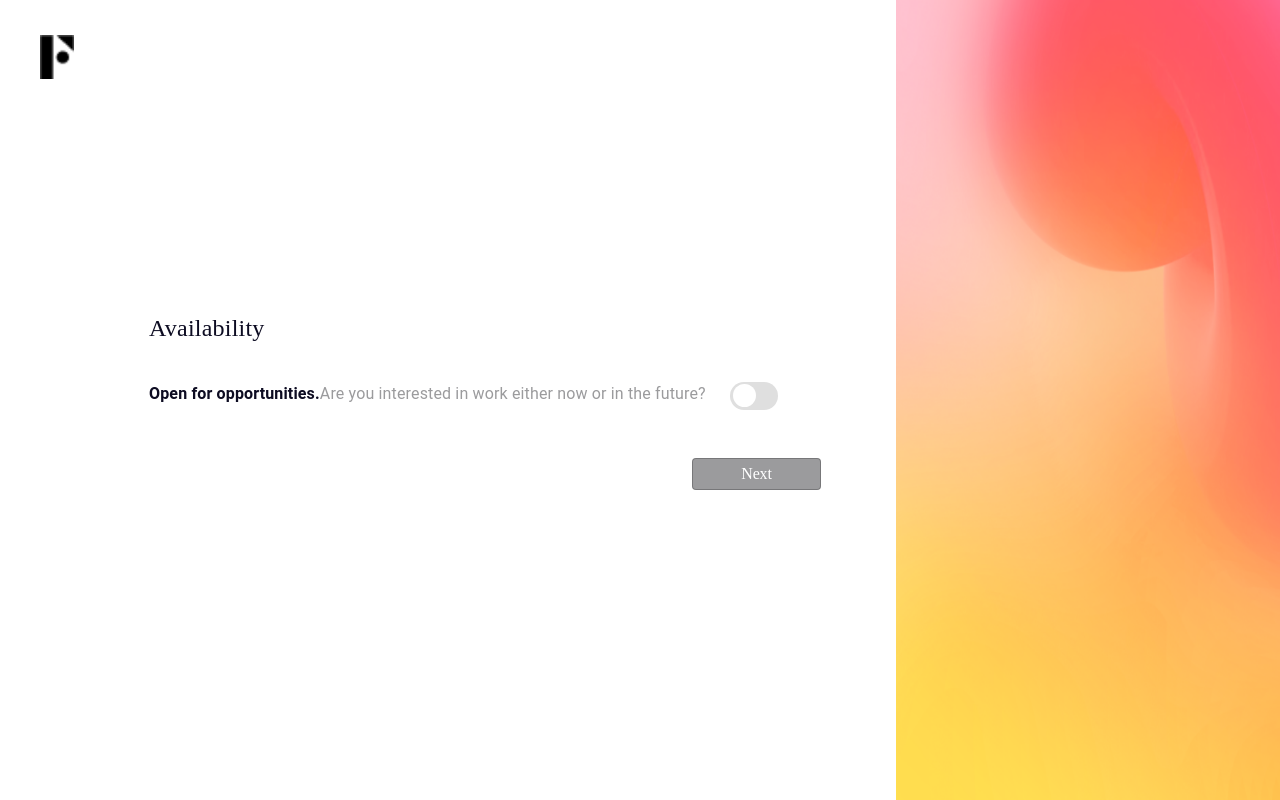
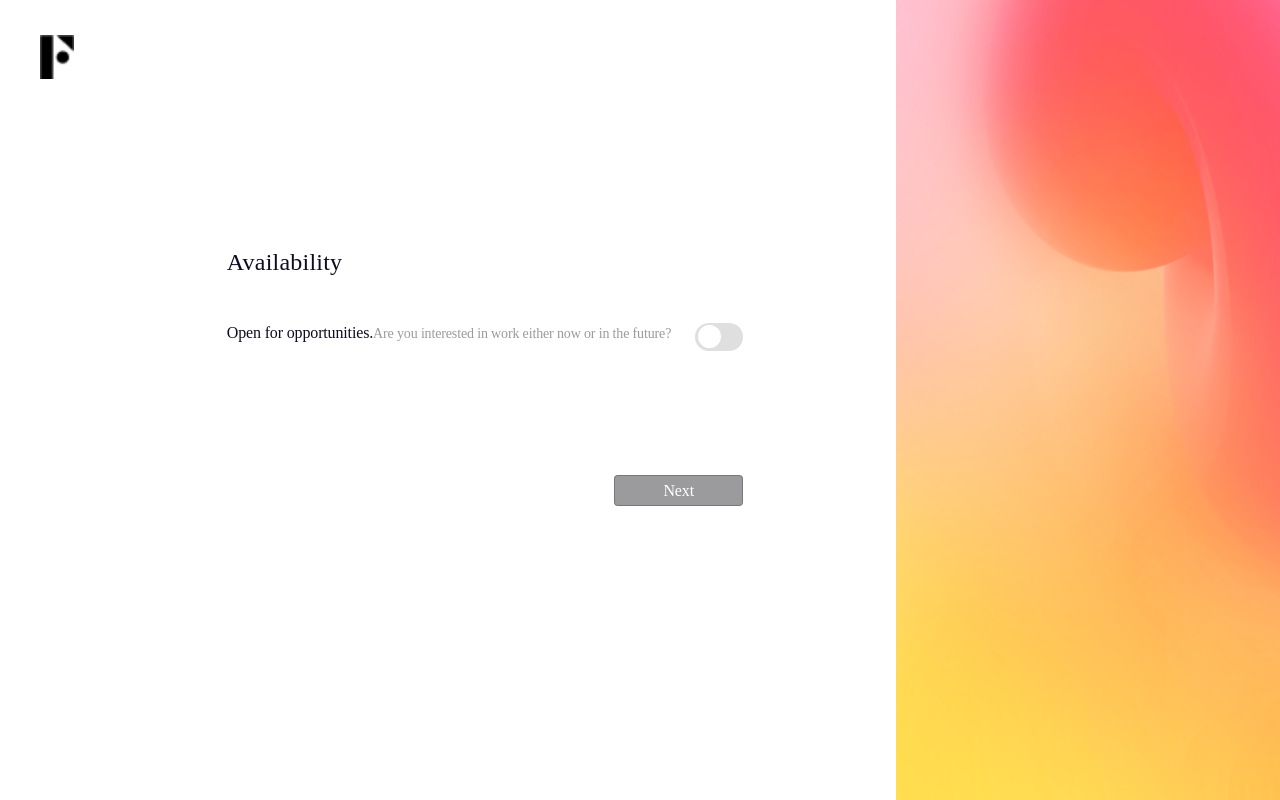
Before and after one commit to sunil2798/BuilderDesign, a React (Create React App) app: page /signupformik in a window 1280 px wide. Built offline with nearby package versions, Linux system fonts and the light colour scheme.

Commit message:
availibility section done

```diff
--- a/src/component/DragAndDrop.jsx
+++ b/src/component/DragAndDrop.jsx
@@ -99,9 +99,9 @@ export default class DragAndDrop extends Component {
         <TextField
           id="file-upload"
           type="file"
+          accept="image/*, .png, .jpeg"
           style={{ display: "none" }}
           onChange={this.onFileChange}
-          accept="image/*"
         />
         <label htmlFor="file-upload">
           <Box
--- a/src/component/vishal/SignUpFormik.jsx
+++ b/src/component/vishal/SignUpFormik.jsx
@@ -44,9 +44,9 @@ export default class SignUpFormik extends Component {
           <div
             style={{
               // width: "360px", // use this for SignUp,ForgotPass,PasswordSuccess
-               width: "672px",  // use this width for AboutMe
+              maxWidth: "672px",  // use this width for AboutMe
               gap: "8px",
-              flexShrink: "0",
+              flexShrink: "1",
             }}
           >
             {/* change component structure start */}
--- a/src/component/vishal/editProfile.css
+++ b/src/component/vishal/editProfile.css
@@ -3,7 +3,7 @@
   /* width: 547px !important; */
 }
 
-.MuiSelect-root.MuiSelect-select.MuiSelect-selectMenu.MuiSelect-outlined.MuiInputBase-input.MuiOutlinedInput-input{
+.MuiSelect-root.MuiSelect-select.MuiSelect-selectMenu.MuiSelect-outlined.MuiOutlinedInput-input{
   width: 100% !important;
   align-self: center !important;
 }
--- a/src/component/vishal/signupScreenComponent/Availability.jsx
+++ b/src/component/vishal/signupScreenComponent/Availability.jsx
@@ -1,5 +1,6 @@
 import React, { Component } from "react";
 import { Box, Button, TextField, Typography } from "@material-ui/core";
+import AddIcon from "@material-ui/icons/Add";
 import "./availability.css";
 import "react-phone-input-2/lib/style.css";
 import { Formik } from "formik";
@@ -33,6 +34,14 @@ export default class Availability extends Component {
       checked: !this.state.checked,
     });
   };
+  componentDidMount() {
+    // const dateControl = document.querySelector('input[type="date"]');
+    // dateControl.value = "2";
+    // console.log(dateControl.value);
+    // console.log(dateControl.valueAsNumber);
+    // document.querySelector('input[type="date"]').innerHTML = "";
+    // document.querySelector('input[type="date"]').value.replace("yyyy/mm/dd", "");
+  }
 
   render() {
     return (
@@ -61,7 +70,7 @@ export default class Availability extends Component {
             <form autoComplete="off" onSubmit={handleSubmit}>
               <div
                 style={{
-                  maxWidth: "672px",
+                  // maxWidth: "672px",
                   display: "flex",
                   flexDirection: "column",
                 }}
@@ -72,8 +81,7 @@ export default class Availability extends Component {
                     color: "#0D0C22",
                     fontSize: "24px",
                     fontWeight: 500,
-                    fontStyle: "normal",
-                    lineHeight: "-0.15px",
+                    lineHeight: "28.96px",
                   }}
                 >
                   Availability
@@ -81,16 +89,35 @@ export default class Availability extends Component {
 
                 <Box
                   style={{
-                    maxWidth: "672px",
+                    // maxWidth: "672px",
                     display: "flex",
                     flexDirection: "column",
                     gap: "24px",
-                    marginTop: "36px",
+                    marginTop: "46px",
+                    marginBottom: "46px",
                   }}
                 >
                   <Box style={{ display: "flex", gap: "24px" }}>
-                    <Typography style={{ color: "#9B9B9D" }}>
-                      <span style={{ fontWeight: 600, color: "#0D0C22" }}>
+                    <Typography
+                      style={{
+                        color: "#9B9B9D",
+                        fontWeight: 200,
+                        fontFamily: "Silka",
+                        fontSize: "14px",
+                        lineHeight: "16.8px",
+                        letterSpacing: "-0.15px",
+                      }}
+                    >
+                      <span
+                        style={{
+                          fontWeight: 500,
+                          color: "#0D0C22",
+                          fontFamily: "Silka",
+                          fontSize: "16px",
+                          lineHeight: "19.3px",
+                          letterSpacing: "-0.15px",
+                        }}
+                      >
                         Open for opportunities.
                       </span>
                       Are you interested in work either now or in the future?
@@ -116,7 +143,7 @@ export default class Availability extends Component {
                           lineHeight: "-0.15px",
                         }}
                       >
-                        Unavailability
+                        Unavailability :
                       </Typography>
                       <Box
                         style={{
@@ -129,28 +156,59 @@ export default class Availability extends Component {
                           paddingTop: "24px",
                         }}
                       >
-                        <Box style={{ maxWidth: "326px" }}>
+                        <Box
+                        style={{ maxWidth: "326px" }}
+                        >
                           <TextField
+                            type="date"
+                            name="date"
                             variant="outlined"
-                            style={{ height: "48px", width: "100%" }}
-                            name="firstname"
+                            // style={{ height: "48px", width: "100%" }}
+                            placeholder="Unavailable form"
                           />
                         </Box>
-                        <Box style={{ maxWidth: "326px" }}>
+                        <Box
+                        style={{ maxWidth: "326px" }}
+                        >
                           <TextField
+                            type="date"
+                            name="date"
                             variant="outlined"
-                            style={{ height: "48px", width: "100%" }}
-                            name="lastname"
+                            // style={{ height: "48px", width: "100%" }}
+                            placeholder="Unavailable form"
                           />
                         </Box>
+                      </Box>
+                      <Box
+                        style={{
+                          borderBottom: "1px solid #D9D9D9",
+                          paddingBottom: "24px",
+                          textAlign: "left",
+                        }}
+                      >
+                        <AddIcon style={{ height: "36px", width: "36px" }} />
+                      </Box>
+                      <Box>
+                        <Typography
+                          style={{
+                            fontFamily: "Silka",
+                            fontWeight: 200,
+                            fontSize: "16px",
+                            lineHeight: "19.29px",
+                            letterSpacing: "-0.15px",
+                            color: "#000",
+                          }}
+                        >
+                          Everyone can see this. You can change this later at
+                          any time
+                        </Typography>
                       </Box>
                     </>
                   ) : (
                     ""
                   )}
 
-                  <Box></Box>
-                  <Box style={{ textAlign: "end" }}>
+                  <Box style={{ textAlign: "end", marginTop: "100px" }}>
                     <Button
                       variant="outlined"
                       type="submit"
--- a/src/component/vishal/signupScreenComponent/availability.css
+++ b/src/component/vishal/signupScreenComponent/availability.css
@@ -1,3 +1,11 @@
+.MuiInputBase-input {
+  height: 48px !important;
+  width: 326px !important;
+  flex-shrink: 0 !important;
+  display: flex;
+  flex-direction: row-reverse;
+}
+
 /* toggle css */
 .switch {
   position: relative;
```
